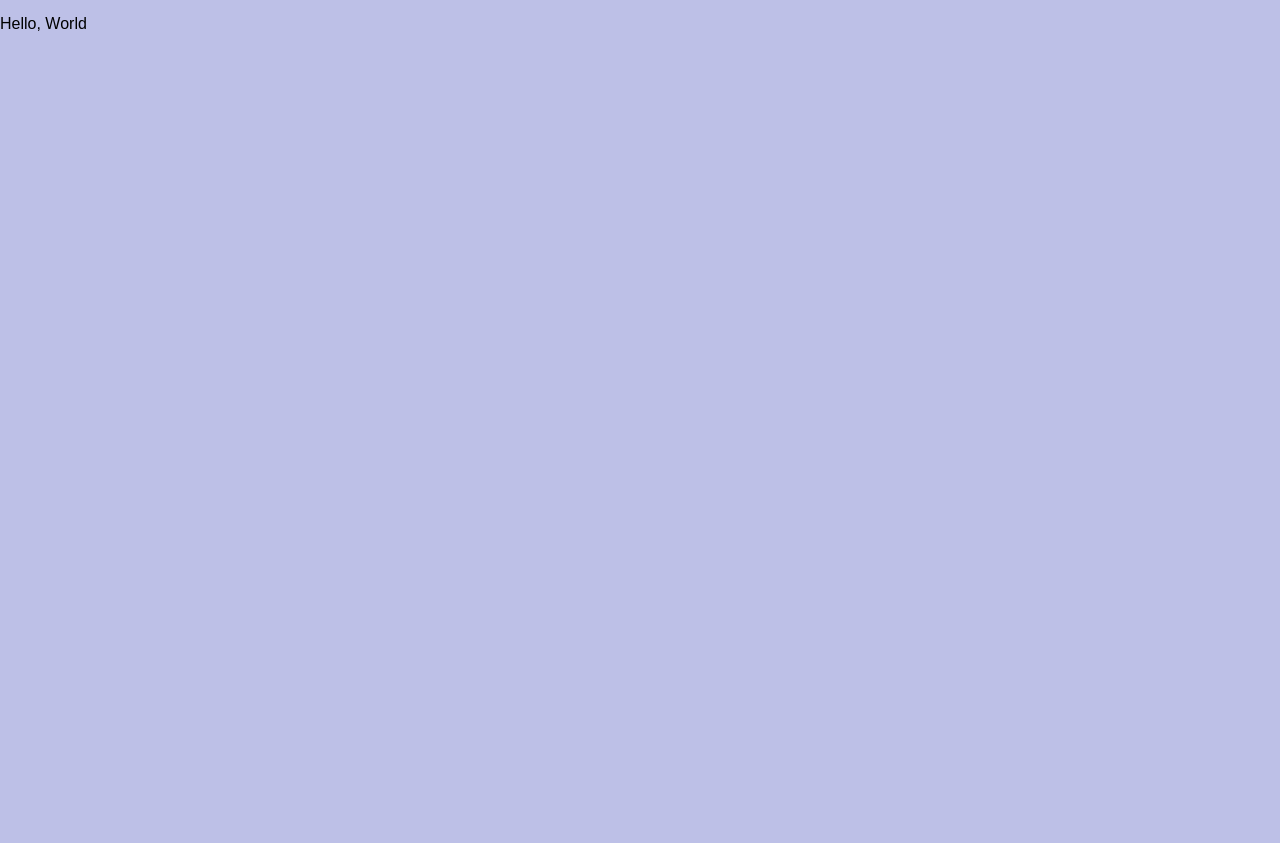
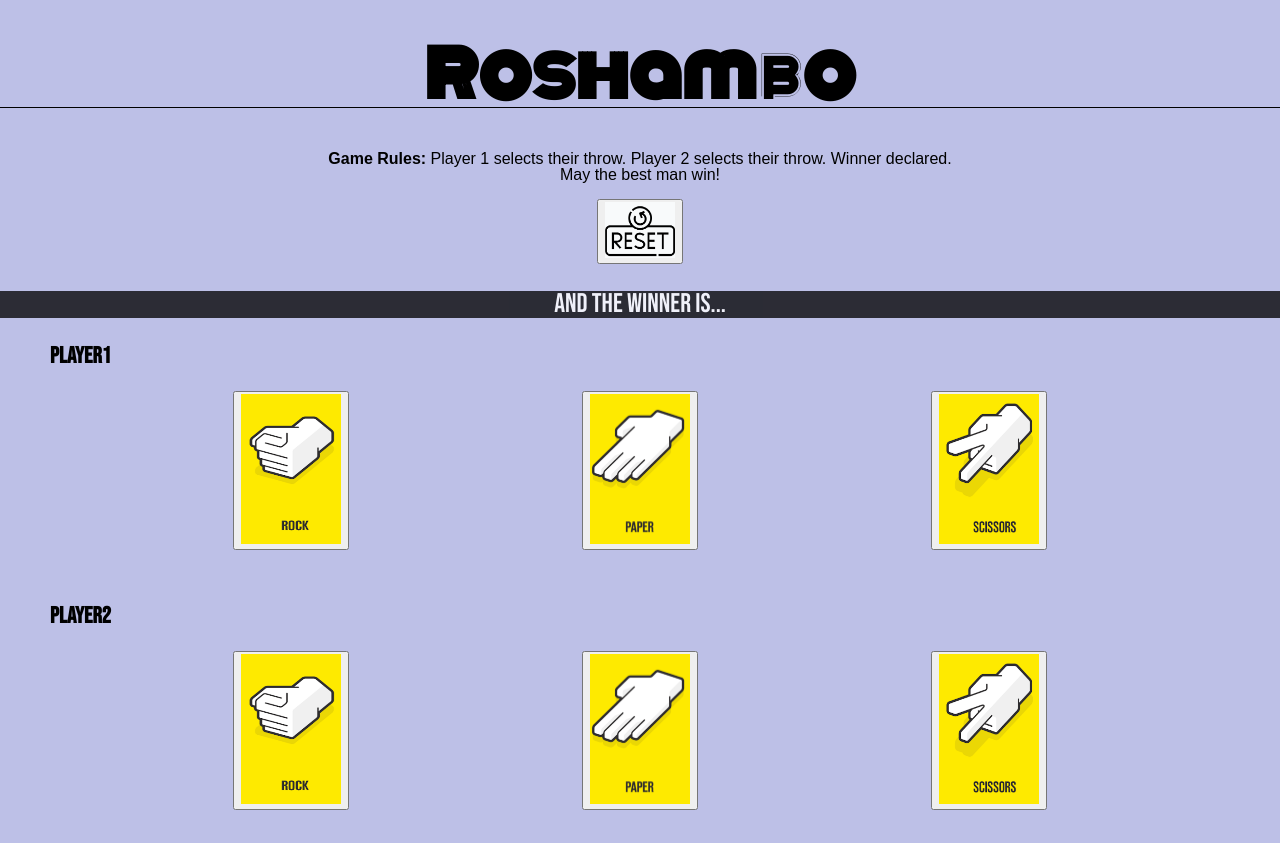
Before and after one commit to Musshafen/RoshamboJS, a website built with Vite: page index.html in a window 1280 px wide. Before the commit the page ends 816 px from the top, so only its background shows below. Built offline with nearby package versions, Linux system fonts and the light colour scheme; a web font is replaced by a local one.

Commit message:
added html

```diff
--- a/index.html
+++ b/index.html
@@ -4,10 +4,67 @@
     <meta charset="UTF-8" />
     <link rel="icon" type="image/svg+xml" href="favicon.svg" />
     <meta name="viewport" content="width=device-width, initial-scale=1.0" />
-    <title>My App</title>
+    <link rel="preconnect" href="https://fonts.googleapis.com" />
+    <link rel="preconnect" href="https://fonts.gstatic.com" crossorigin />
+    <link
+      href="https://fonts.googleapis.com/css2?family=Bebas+Neue&family=Monoton&family=Palette+Mosaic&family=Teko:wght@300&display=swap"
+      rel="stylesheet"
+    />
+
+    <title>Rock, Paper, Scissors</title>
   </head>
   <body>
-    <p>Hello, World</p>
+    <header>
+      <h1>Roshambo</h1>
+    </header>
+
+    <aside>
+      <strong>Game Rules:</strong> Player 1 selects their throw. Player 2
+      selects their throw. Winner declared. <br />
+      May the best man win! <br /><br />
+    </aside>
+
+    <section class="resetbutton">
+      <button><img src="/images/rereset.png" width="70px" /></button>
+    </section>
+
+    <main>
+      <p class="winner">And the winner is...</p>
+
+      <section class="playerone">
+        <p class="playertext">Player1</p>
+
+        <div class="rpsicons">
+          <button class="rock1">
+            <img src="/images/rock.png" width="100" height="150" />
+          </button>
+          <button class="paper1">
+            <img src="/images/paper.png" width="100" height="150" />
+          </button>
+          <button class="scissors1">
+            <img src="/images/scissors.png" width="100" height="150" />
+          </button>
+        </div>
+      </section>
+
+      <br />
+      <br />
+
+      <section class="playertwo">
+        <p class="playertext">Player2</p>
+        <div class="rpsicons">
+          <button class="rock2">
+            <img src="/images/rock.png" width="100" height="150" />
+          </button>
+          <button class="paper2">
+            <img src="/images/paper.png" width="100" height="150" />
+          </button>
+          <button class="scissors2">
+            <img src="/images/scissors.png" width="100" height="150" />
+          </button>
+        </div>
+      </section>
+    </main>
     <script type="module" src="/src/main.ts"></script>
   </body>
 </html>
```
Also changed, not shown: 1 other file.
